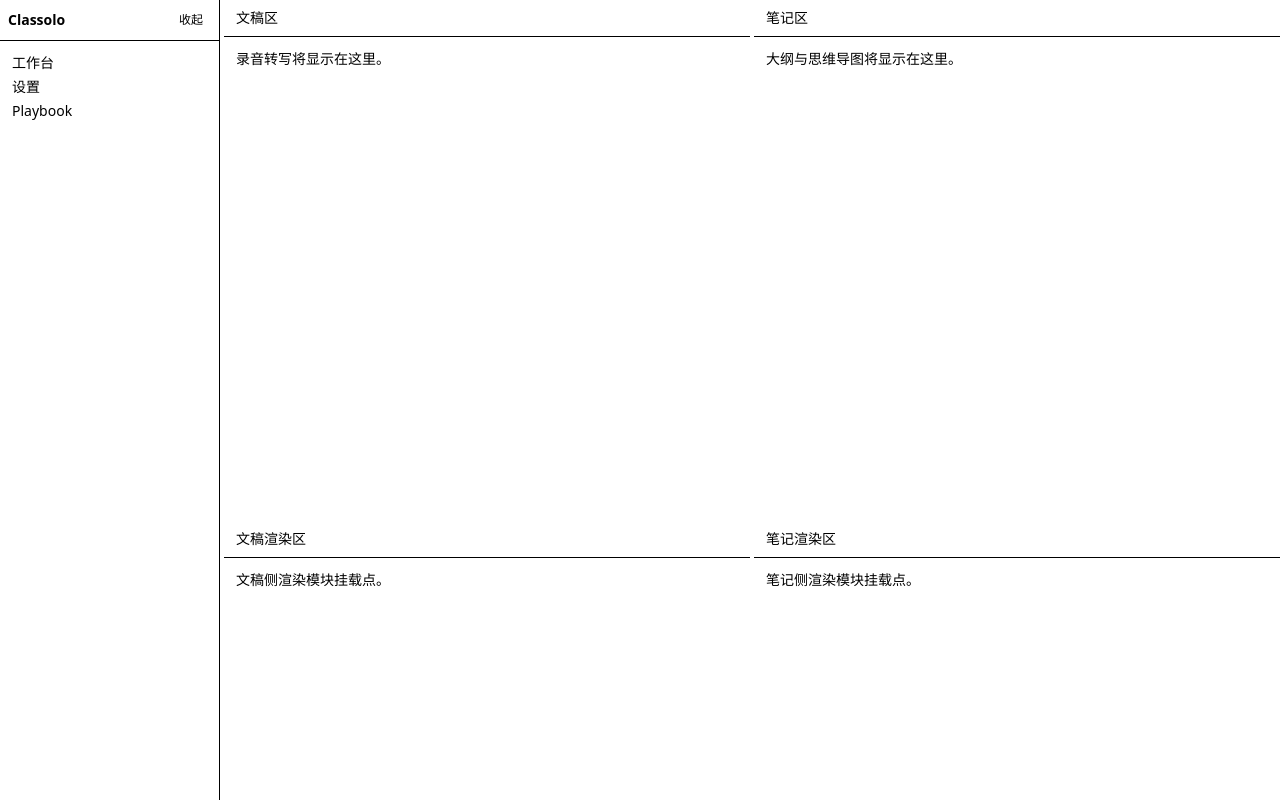
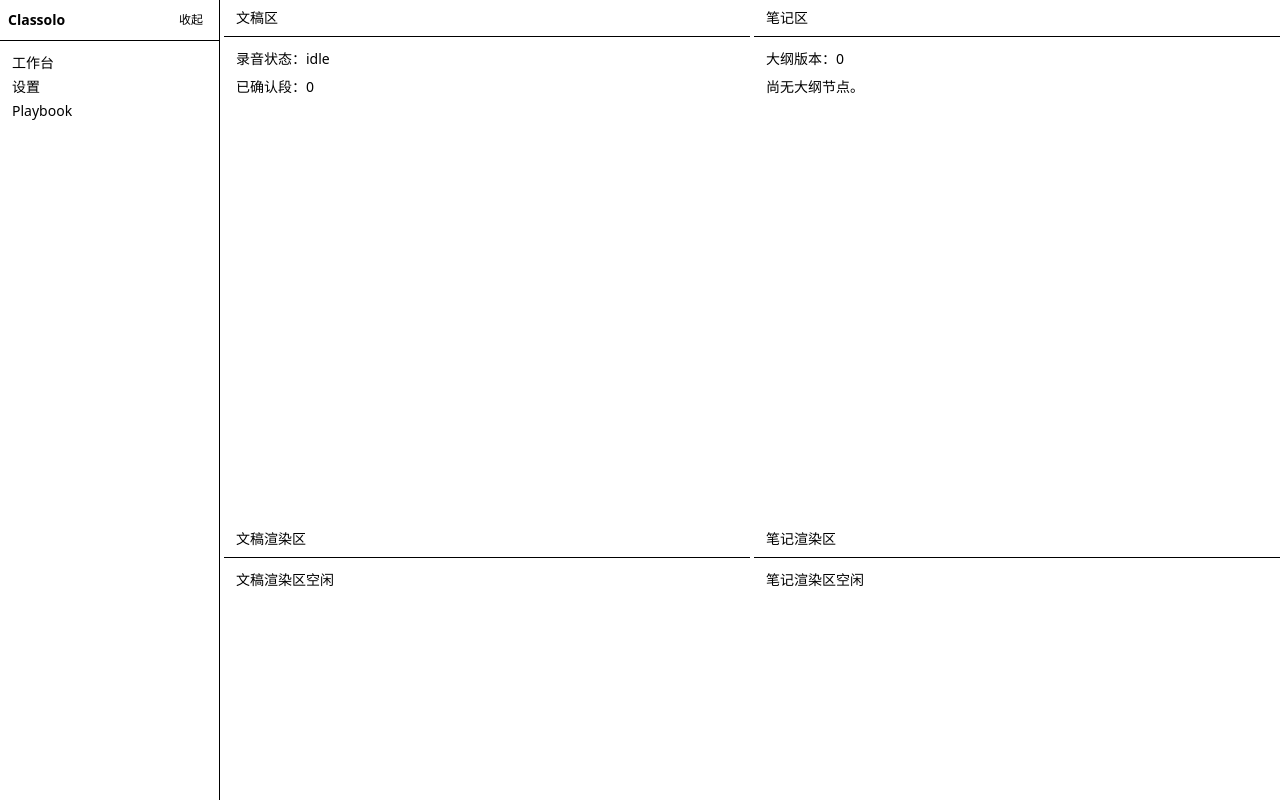
Before and after one commit to AIMFllyYS/Classolo, a Next.js app: page / in a window 1280 px wide. Built offline with nearby package versions, Linux system fonts and the light colour scheme.

Commit message:
feat(app): assemble transcript, notes, and render hosts on /
Wire feature panes into WorkbenchShell from the route layer only.
No features/workbench package.

```diff
--- a/src/app/page.tsx
+++ b/src/app/page.tsx
@@ -1,16 +1,15 @@
 import { WorkbenchShell } from '@/components/layout'
+import { NotesPane } from '@/features/notes/pane'
+import { RenderHost } from '@/features/render-modules/host'
+import { TranscriptPane } from '@/features/transcript/pane'
 
 export default function HomePage() {
   return (
     <WorkbenchShell
-      transcript={<p className="text-sm text-muted-foreground">录音转写将显示在这里。</p>}
-      notes={<p className="text-sm text-muted-foreground">大纲与思维导图将显示在这里。</p>}
-      transcriptRender={
-        <p className="text-sm text-muted-foreground">文稿侧渲染模块挂载点。</p>
-      }
-      notesRender={
-        <p className="text-sm text-muted-foreground">笔记侧渲染模块挂载点。</p>
-      }
+      transcript={<TranscriptPane />}
+      notes={<NotesPane />}
+      transcriptRender={<RenderHost target="transcript" />}
+      notesRender={<RenderHost target="notes" />}
     />
   )
 }
--- /dev/null
+++ b/src/features/notes/pane.tsx
@@ -0,0 +1,23 @@
+'use client'
+
+import { useNotesPublic } from '@/lib/session'
+
+export function NotesPane() {
+  const version = useNotesPublic((state) => state.outlineVersion)
+  const digest = useNotesPublic((state) => state.outlineDigest)
+
+  return (
+    <div className="space-y-2 text-sm">
+      <p className="text-muted-foreground">大纲版本：{version}</p>
+      {digest.length === 0 ? (
+        <p className="text-muted-foreground">尚无大纲节点。</p>
+      ) : (
+        <ul className="list-disc pl-4 text-foreground">
+          {digest.map((node) => (
+            <li key={node.id}>{node.title}</li>
+          ))}
+        </ul>
+      )}
+    </div>
+  )
+}
--- /dev/null
+++ b/src/features/render-modules/host.tsx
@@ -0,0 +1,36 @@
+'use client'
+
+import { getRenderMessages, useRenderProjection } from '@/lib/session'
+import type { RenderMessage } from './types'
+
+export function RenderHost({ target }: { target: RenderMessage['target'] }) {
+  const revision = useRenderProjection(
+    (state) =>
+      `${target}:${state.order.filter((id) => state.byId[id]?.target === target).join(',')}`,
+  )
+  const messages = getRenderMessages(target)
+  void revision
+
+  if (messages.length === 0) {
+    return (
+      <p className="text-sm text-muted-foreground">
+        {target === 'transcript' ? '文稿' : '笔记'}渲染区空闲
+      </p>
+    )
+  }
+
+  return (
+    <ul className="space-y-2">
+      {messages.map((message) => (
+        <li
+          key={message.id}
+          className="rounded-md border border-border bg-card p-2 text-sm text-card-foreground"
+          data-slot="render-message"
+          data-module={message.module}
+        >
+          {message.module} · {message.id}
+        </li>
+      ))}
+    </ul>
+  )
+}
--- /dev/null
+++ b/src/features/transcript/pane.tsx
@@ -0,0 +1,17 @@
+'use client'
+
+import { useTranscriptPublic } from '@/lib/session'
+
+export function TranscriptPane() {
+  const status = useTranscriptPublic((state) => state.recordingStatus)
+  const count = useTranscriptPublic((state) => state.committed.length)
+
+  return (
+    <div className="space-y-2 text-sm">
+      <p className="text-muted-foreground">
+        录音状态：<span className="text-foreground">{status}</span>
+      </p>
+      <p className="text-muted-foreground">已确认段：{count}</p>
+    </div>
+  )
+}
```
